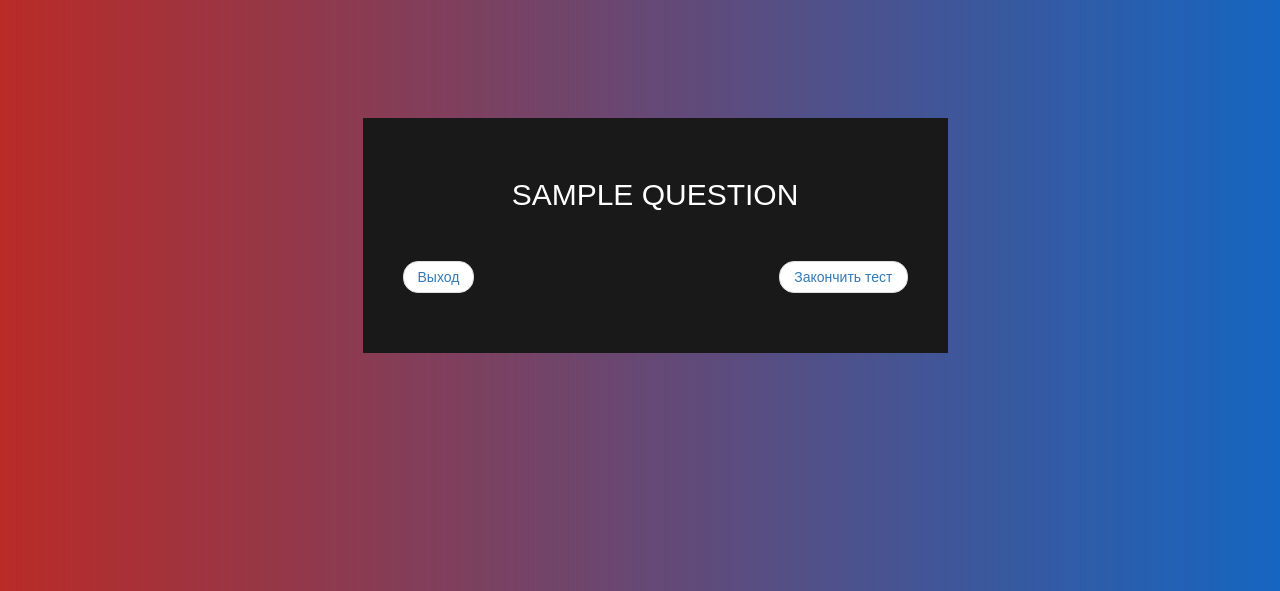
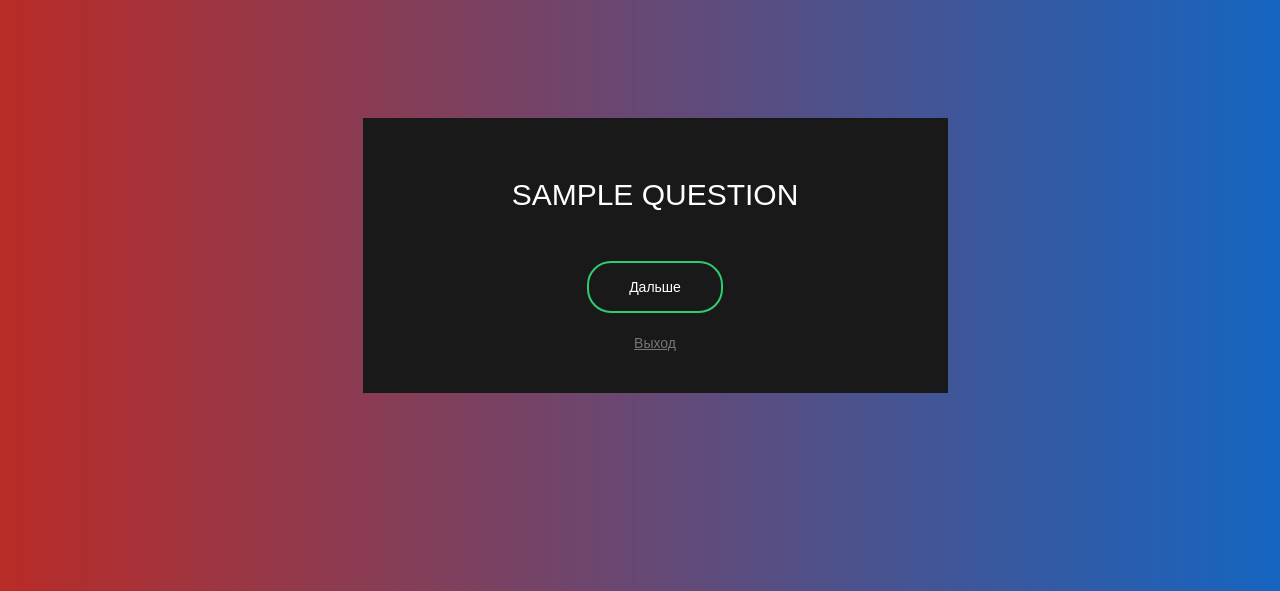
Before and after one commit to IvanSaratov/FlaskQuiz, a Flask app: template app/templates/card.html in a window 1280 px wide. Shown: the top 591 px of the page. Run offline with Flask 2, Linux system fonts and the light colour scheme; tables that the repository leaves empty hold one stand-in row (values such as "Sample post"); the template is opened without the code that fills it: values that come from a table or form of the project are taken from there, most other values are stand-ins (such as "Sample title", 1, 10 or a date in 2020); some libraries are stand-ins or nearby versions.

Commit message:
Remove pagination

```diff
--- a/app/templates/card.html
+++ b/app/templates/card.html
@@ -21,21 +21,9 @@
                             {% endif %}
                             <br>
                         {% endfor %}
-                        <nav>
-                            <ul class="pager">
-                                <li class="previous" style="background: green">
-                                    <a href="{{ url_for('main.list') }}">Выход</a>
-                                </li>
-                                <li class="next">
-                                    {% if next_url %}
-                                        <input type="submit" name="submit" value="Дальше">
-                                    {% else %}
-                                        <a href="{{ url_for('main.list') }}">Закончить тест</a>
-                                    {% endif %}
-                                </li>
-                            </ul>
-                        </nav>
+                        <input type="submit" name="submit" value="Дальше" class="box-button">
                     </form>
+                    <a href="{{ url_for('main.list') }}" class="forgot text-muted" style="text-decoration: underline">Выход</a>
                 </div>
             </div>
         </div>
```
